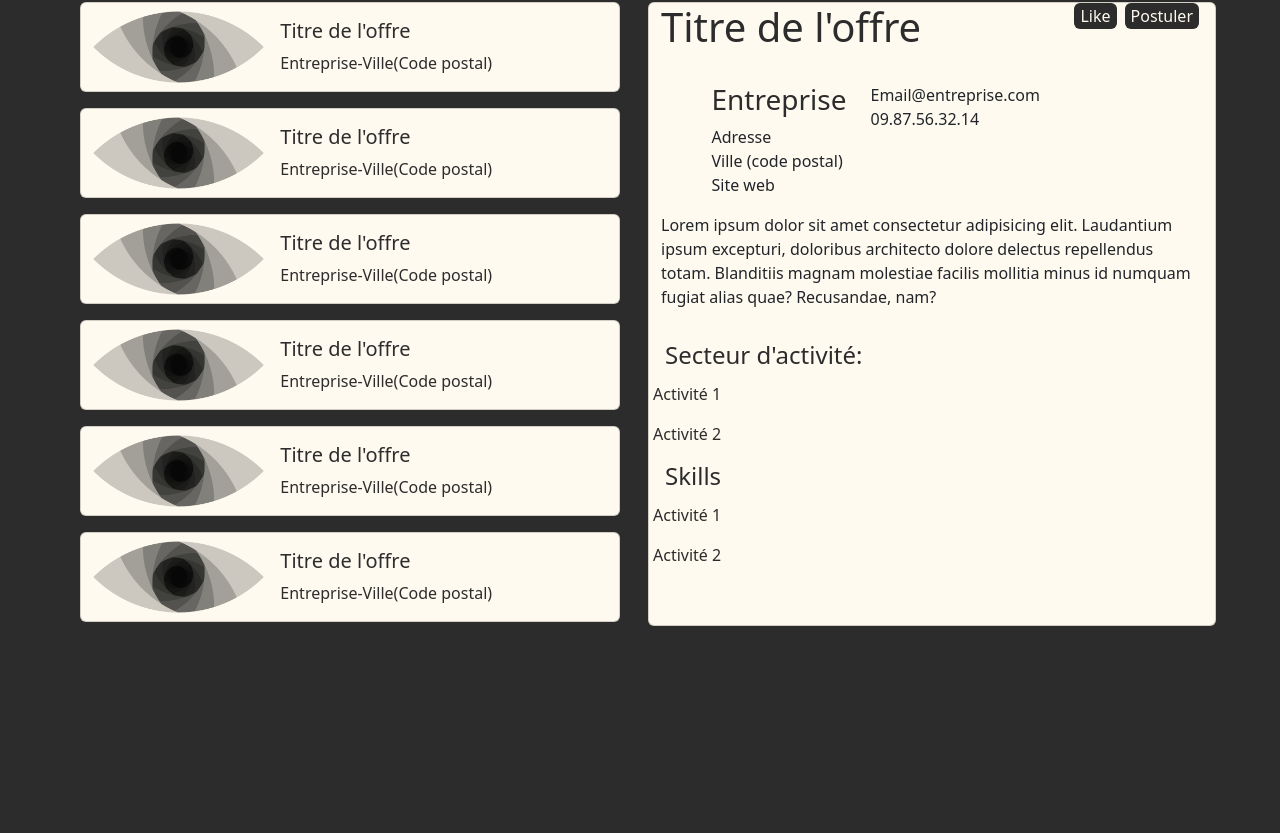
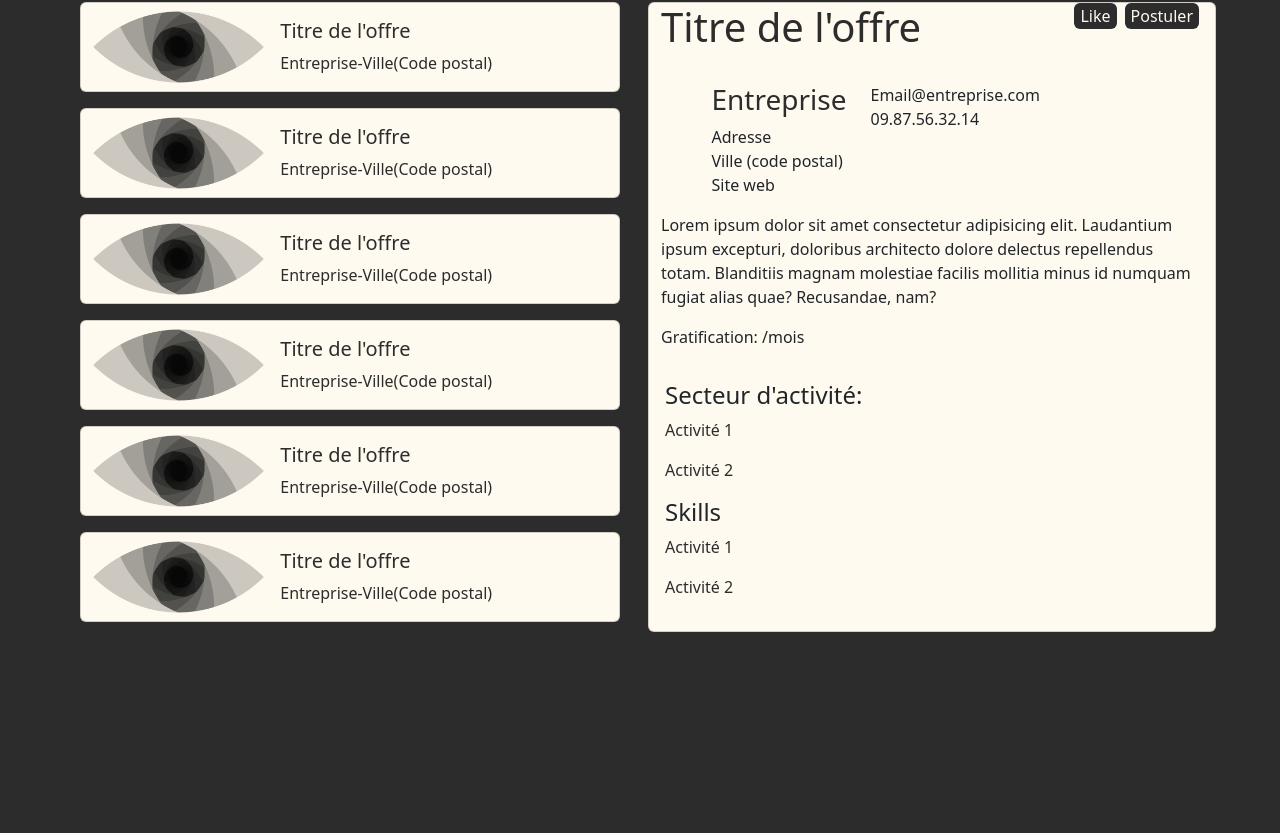
Before and after one commit to timo-thi/CPIA2B4ProjetWeb, a PHP site: page /app/Views/HTML/RechercheOffre.php in a window 1280 px wide. Shown: the part 120-953 px from the top of the page. Run offline with PHP 8.4, Linux system fonts and the light colour scheme.

Commit message:
fix DetailOffre
ajout de la rémunération

```diff
--- a/app/Views/HTML/DetailOffre.php
+++ b/app/Views/HTML/DetailOffre.php
@@ -49,13 +49,33 @@
         <div class="card-text">
             <div class="container">
             <p> Lorem ipsum dolor sit amet consectetur adipisicing elit. Laudantium ipsum excepturi, doloribus architecto dolore delectus repellendus totam. Blanditiis magnam molestiae facilis mollitia minus id numquam fugiat alias quae? Recusandae, nam?</p>
+            <p>Gratification: <!--variable du prix--> /mois</p>
             </div>
         </div>
         <div class="card-body">
             <div class="container">
-                <div class="row ">
-                    <label class=" sombre rounded-1 mb-1" for="Activity"> <h4>Secteur d'activité:</h4> </label>
+
                     <ul class="navbar-nav"  name="Activity">
+                        <li>
+                            <h4>Secteur d'activité:</h4>
+                        </li>
+                        <!--faire une boucle-->
+                        <li>
+                            <p class="sombre"> Activité 1</p>
+                        </li>
+                        <li>
+                            <p class="sombre"> Activité 2</p>
+                        </li>
+
+                    </ul>
+
+
+
+                    <ul class="navbar-nav "  name="Activity">
+                        <li>
+                            <h4>Skills</h4>
+                        </li>
+                        <!--faire une boucle-->
                         <li>
                             <p class="sombre"> Activité 1</p>
                         </li>
@@ -63,18 +83,7 @@
                             <p class="sombre"> Activité 2</p>
                         </li>
                     </ul>
-                </div>
-                <div class="row ">
-                    <label class=" sombre rounded-1 mb-1" for="Activity"> <h4>Skills</h4> </label>
-                    <ul class="navbar-nav"  name="Activity">
-                        <li>
-                            <p class="sombre"> Activité 1</p>
-                        </li>
-                        <li>
-                            <p class="sombre"> Activité 2</p>
-                        </li>
-                    </ul>
-                </div>
+
             </div>
         </div>
 
```
Also changed, not shown: app/Views/HTML/DetailEntreprise.php (added).
